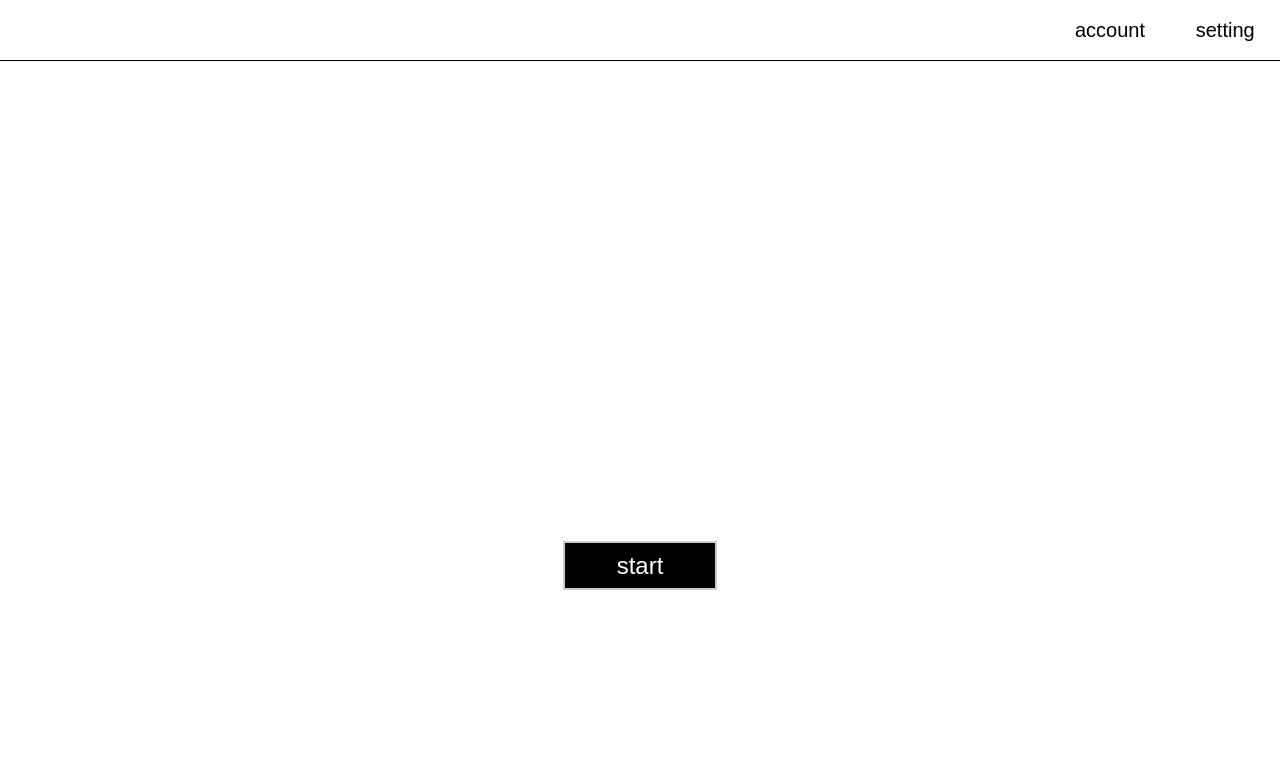
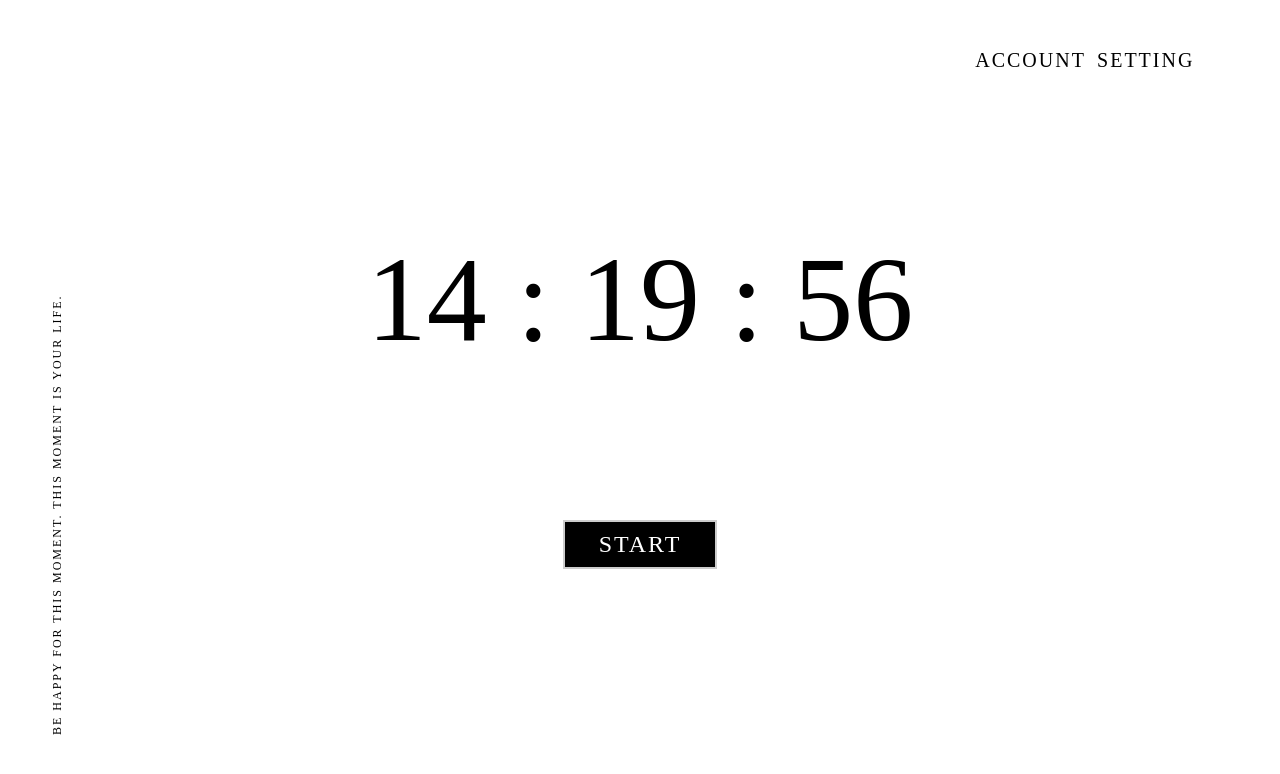
Before and after one commit to JuneLikesYogurt/Jing, a PHP site: page /html/Jing.html in a window 1280 px wide. Shown: the top 774 px of the page. Run offline with PHP 8.4, Linux system fonts and the light colour scheme.

Commit message:
样式字体修改

```diff
--- a/css/index.css
+++ b/css/index.css
@@ -1,14 +1,23 @@
+.slogan {
+  position: absolute;
+    left: 50px;
+    bottom: 50px;
+    transform: rotate(-90deg);
+    transform-origin: top left;
+    letter-spacing: 2px;
+    text-transform: uppercase;
+    font-size: 12px;
+}
 #now{
-    width: 1200px;
+    width: 1000px;
     height: 320px;
     margin: 0 auto;
-    font-size: 160px;
+    font-size: 120px;
     text-align: center;
     line-height: 320px;
 }
 
 #start{
-
   margin: 0 auto;
   margin-top: 60px;
   height: 45px;
@@ -27,11 +36,12 @@
   border-style: solid;
 }
 #start a{
-
+    letter-spacing: 2px;
+    text-transform: uppercase;
     text-decoration: none;
     color: white;
 
 }
 #start a:hover{
-    color: gray;
+    color: #ccc;
 }
--- a/css/jingtop.css
+++ b/css/jingtop.css
@@ -1,7 +1,7 @@
 *{
 	margin: 0;
 	padding: 0;
-	font-family: Arial;
+	font-family: ApercuMono;
 }
 .center{
   width: 700px;
@@ -18,12 +18,13 @@
 #header{
 	width: 100%;
 	height: 60px;
-	border-bottom: solid 1px #000;
-	margin-bottom: 100px;
+	/*border-bottom: solid 1px #000;*/
+	margin-bottom: 50px;
+    margin-top: 30px;
 }
 #control {
 	position: absolute;
-	right: 0;
+	right: 80px;
 	width: 18%;
 	display: flex;
 	flex-wrap: nowrap;
@@ -38,6 +39,8 @@
 	text-decoration: none;
 	color: black;
 	font-size: 20px;
+    letter-spacing: 2px;
+    text-transform: uppercase;
 }
 #control a:hover{
 	color: gray;
--- a/html/Jing.html
+++ b/html/Jing.html
@@ -3,22 +3,23 @@
 <head>
 	<meta charset="UTF-8">
 	<title>Jing</title>
-	<script type="text/javascript" src="../js/time.js"></script>
+	<script type="text/javascript" src="../js/now.js"></script>
 	<link rel="stylesheet" type="text/css" href="../css/jingtop.css">
 	<link rel="stylesheet" type="text/css" href="../css/index.css">
 </head>
-<body onload="showTime()">
+<body onload="showNow()">
 	<div id="header">
 		<div id="control">
 			<a href="achieve.html">account</a>
 			<a href="#">setting</a>
 		</div>
 	</div>
+	<div class="slogan">
+		<span>Be happy for this moment. This moment is your life.</span>
+	</div>
 	<div id="now"></div>
 	<div id="start">
-		<a href="time.html">
-			start
-		</a>
+		<a href="time.html">START</a>
 	</div>
 </body>
 </html>
--- /dev/null
+++ b/js/now.js
@@ -0,0 +1,21 @@
+function showNow() {
+    //创建Date对象
+    var today = new Date();
+    var hours = today.getHours();
+    var minutes = today.getMinutes();
+    var seconds = today.getSeconds();
+    //如果是单个数，则前面补0
+    hours = hours < 10 ? "0" + hours : hours;
+    minutes = minutes < 10 ? "0" + minutes : minutes;
+    seconds = seconds < 10 ? "0" + seconds : seconds;
+
+    //构建要输出的字符串
+    var str = hours + " : " + minutes + " : " + seconds;
+
+    //获取id=result的对象
+    var obj = document.getElementById("now");
+    //将str的内容写入到id=result的<div>中去
+    obj.innerHTML = str;
+    //延时器
+    window.setTimeout("showTime()", 1000);
+}
```
Also changed, not shown: css/login.css (+0 -15 lines), html/register.html (+24 -3 lines), html/time.html (+49 -3 lines), js/resetTime.js (added, +52 -0 lines), js/time.js (deleted, +0 -52 lines).
